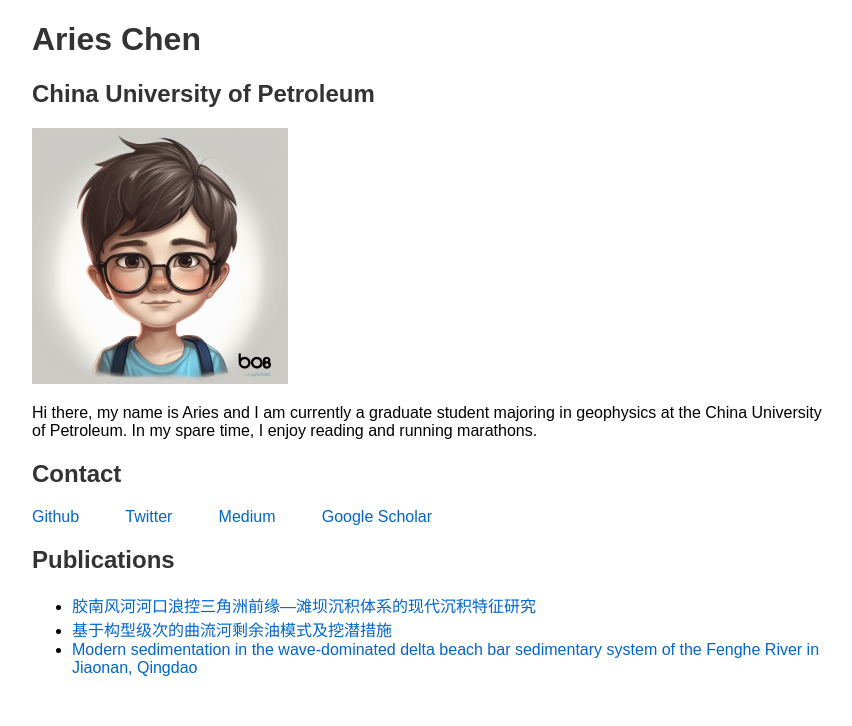
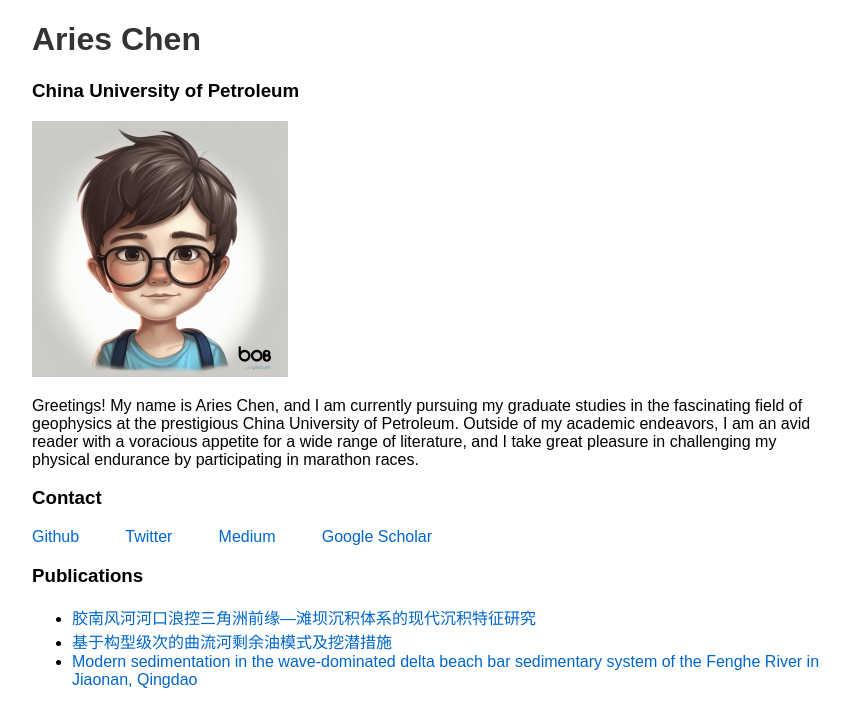
Before and after one commit to AriesChen-UPC/aries2ai, a plain HTML site: page index.html in a window 1280 px wide. Shown: the whole page, without its empty margins (208-1060 px from the left). Drawn offline with Linux system fonts and the light colour scheme.

Commit message:
Update index.html

```diff
--- a/index.html
+++ b/index.html
@@ -33,17 +33,19 @@
 </head>
 <body>
     <h1>Aries Chen</h1>
-    <h2>China University of Petroleum</h2>
+    <h3>China University of Petroleum</h3>
     <img src= "https://github.com/AriesChen-UPC/aries2ai/blob/main/Aries%20Chen.png?raw=true" alt="Aries" style="zoom:25%;" />
-    <p>Hi there, my name is Aries and I am currently a graduate student majoring in geophysics at the China University of Petroleum. In my spare time, I enjoy reading and running marathons.</p>
-    <h2>Contact</h2>
+    <p>Greetings! My name is Aries Chen, and I am currently pursuing my graduate studies in the fascinating field of geophysics at the prestigious China University of Petroleum. Outside of my academic endeavors, I am an avid reader with a voracious appetite for a wide range of literature, and I take great pleasure in challenging my physical endurance by participating in marathon races.</p>
+
+    <h3>Contact</h3>
     <div class="social-media">
         <a href="https://github.com/AriesChen-UPC" target="_blank">Github</a>
         <a href="https://twitter.com/AriesChen_UPC" target="_blank">Twitter</a>
         <a href="https://medium.com/@arieschen_upc" target="_blank">Medium</a>
         <a href="https://scholar.google.com/citations?user=PYwC09AAAAAJ&hl=en" target="_blank">Google Scholar</a>
     </div>
-    <h2>Publications</h2>
+
+    <h3>Publications</h3>
     <ul>
         <li><a href="https://scholar.google.com/scholar?cluster=10043105008787625993&hl=en&oi=scholarr" target="_blank">胶南风河河口浪控三角洲前缘—滩坝沉积体系的现代沉积特征研究</a></li>
         <li><a href="https://scholar.google.com/citations?view_op=view_citation&hl=en&user=PYwC09AAAAAJ&citation_for_view=PYwC09AAAAAJ:u-x6o8ySG0sC" target="_blank">基于构型级次的曲流河剩余油模式及挖潜措施</a></li>
```
